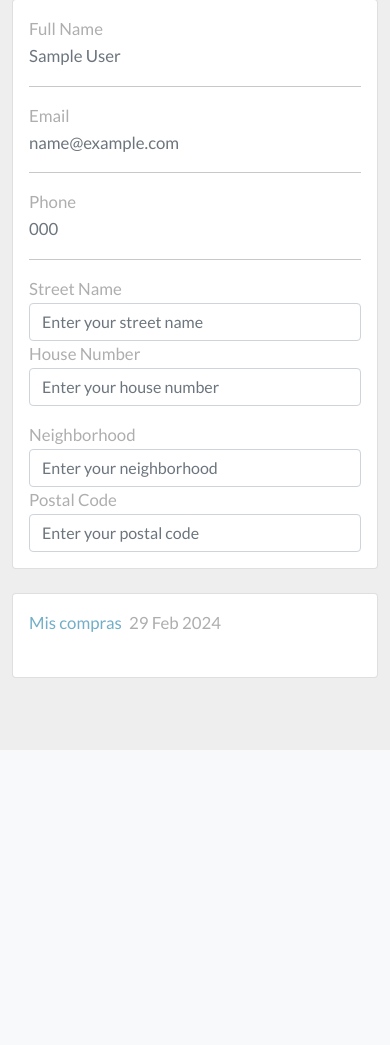
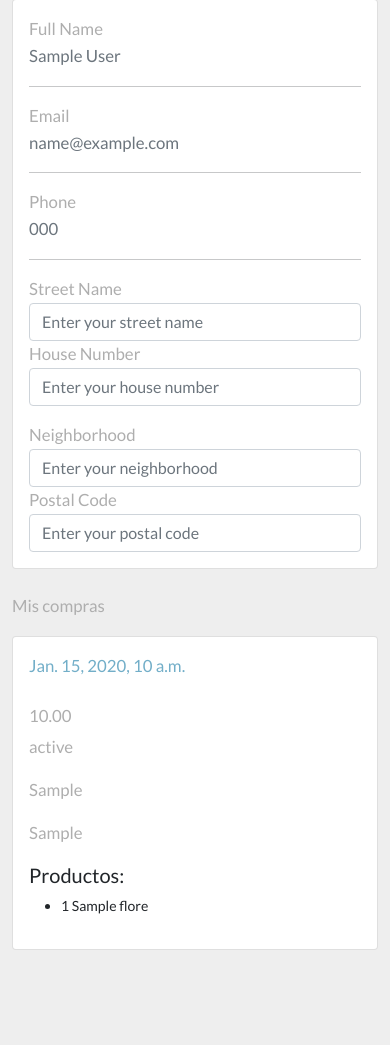
Before and after one commit to F3lixI/proyectoTopicos, a Django app: page /profile in a window 390 px wide. Shown: the part 362-1407 px from the top of the page. Before the commit the page ends 1040 px from the top, so only its background shows below. Run offline with Django 3.2, Linux system fonts and the light colour scheme; a user stored in the database is signed in; tables that the repository leaves empty hold one stand-in row (values such as "Sample post"); some libraries are stand-ins or nearby versions.

Commit message:
detalles

```diff
--- a/todo/models.py
+++ b/todo/models.py
@@ -77,15 +77,12 @@ class Orden(models.Model):
     estado = models.CharField(max_length=50)
 
     def __str__(self):
-        return str(self.id)
+        return str(self.id) + " " + str(self.cliente) + " " + str(self.fecha) + " " + str(self.total) + " " + str(self.estado)
 
 class DetalleOrden(models.Model):
     id = models.AutoField(primary_key=True)
     productos = models.ManyToManyField(Flores)
     id_orden  = models.ForeignKey(Orden, on_delete=models.CASCADE, null=True, blank=True)
-    #cliente = models.ForeignKey(Clientes, on_delete=models.CASCADE)
-    #total = models.DecimalField(max_digits=10, decimal_places=2)
-    #direccion = models.ForeignKey(Direccion, on_delete=models.CASCADE)
     calle = models.CharField(max_length=50, null=True, blank=True)
     numero = models.IntegerField(null=True, blank=True)
     colonia = models.CharField(max_length=50, null=True, blank=True)
--- a/todo/templates/profile.html
+++ b/todo/templates/profile.html
@@ -351,49 +351,52 @@
 
                 </div>
               </div>
+              <p>Mis compras</p>
+
+              {% for orden in ordenes %}
               <div class="row">
-                <div class="col-md-6">
-                  <div class="card mb-4 mb-md-0">
-                    <div class="card-body">
-                      <p class="mb-4"><span class="text-primary font-italic me-1">Mis compras</span> 29 Feb 2024
-                      </p>
-
-                      <div>
-
-                        <p>{{ ordenes.fecha }}</p>
+                  <div class="col-md-12">
+                      <div class="card mb-4 mb-md-0">
+                          <div class="card-body">
+                              <div class="row">
+                                  <div class="col-md-6">
+                                      <p class="mb-4"><span class="text-primary font-italic me-1">{{ orden.fecha }}</span></p>
+                                      <p class="mb-1">{{ orden.total }}</p>
+                                      <p>{{ orden.estado }}</p>
+                                      {% for detalle in detalles %}
+                                      {% if detalle.id_orden_id == orden.id %}
+                                      <p>{{ detalle.metodoPago }}</p>
+                                      <p>{{ detalle.calle }}</p>
+                                      {% endif %}
+                                      {% endfor %}
+                                  </div>
+                                  <div class="col-md-6">
+                                      <h5>Productos:</h5>
+                                      <ul>
+                                        {% for nombre_flor, cantidad in cantidadFlores %}
+                                        {% for detalle in detalles %}
+                                            {% if detalle.id_orden_id == orden.id %}
+                                                {% for flor in detalle.productos.all %}
+                                                    {% if flor.name == nombre_flor %}
+                                                        <li>{{ cantidad }} {{ nombre_flor }}</li>
+                                                    {% endif %}
+                                                {% endfor %}
+                                            {% endif %}
+                                        {% endfor %}
+                                    {% endfor %}
+                                      </ul>
+                                  </div>
+                              </div>
+                          </div>
                       </div>
+                  </div>
+              </div>
+              <br>
+              {% endfor %}
 
 
-                      <!-- <p class="mb-1" style="font-size: .77rem;">Web Design</p>
-                      <div class="progress rounded" style="height: 5px;">
-                        <div class="progress-bar" role="progressbar" style="width: 80%" aria-valuenow="80"
-                          aria-valuemin="0" aria-valuemax="100"></div>
-                      </div>
-                      <p class="mt-4 mb-1" style="font-size: .77rem;">Website Markup</p>
-                      <div class="progress rounded" style="height: 5px;">
-                        <div class="progress-bar" role="progressbar" style="width: 72%" aria-valuenow="72"
-                          aria-valuemin="0" aria-valuemax="100"></div>
-                      </div>
-                      <p class="mt-4 mb-1" style="font-size: .77rem;">One Page</p>
-                      <div class="progress rounded" style="height: 5px;">
-                        <div class="progress-bar" role="progressbar" style="width: 89%" aria-valuenow="89"
-                          aria-valuemin="0" aria-valuemax="100"></div>
-                      </div>
-                      <p class="mt-4 mb-1" style="font-size: .77rem;">Mobile Template</p>
-                      <div class="progress rounded" style="height: 5px;">
-                        <div class="progress-bar" role="progressbar" style="width: 55%" aria-valuenow="55"
-                          aria-valuemin="0" aria-valuemax="100"></div>
-                      </div>
-                      <p class="mt-4 mb-1" style="font-size: .77rem;">Backend API</p>
-                      <div class="progress rounded mb-2" style="height: 5px;">
-                        <div class="progress-bar" role="progressbar" style="width: 66%" aria-valuenow="66"
-                          aria-valuemin="0" aria-valuemax="100"></div>
-                      </div> -->
-                    </div>
-                  </div>
-                </div>
 
-              </div>
+
             </div>
           </div>
         </div>
--- a/todo/views.py
+++ b/todo/views.py
@@ -342,21 +342,36 @@ def checkout(request):
 def profile(request):
 
     user_id = request.user.id
-
     cliente = Clientes.objects.get(id=user_id)
-
     user = request.user
 
     domicilioform = DomicilioForm()
 
-    #consulta orden asociado al usuario
-    ordenes = Orden.objects.filter(id=user_id)
+    #consulta las ordenes del cliente
+    ordenes = Orden.objects.filter(cliente_id=user_id)
 
-    #consulta el id de las ordenes
-    ordenes_id = Orden.objects.filter(id=user_id).values('id')
+    #guarda los id de las ordenes para consultar los detalles de cada orden
+    ids = [orden.id for orden in ordenes]
 
-    #luego consulta los detalles de las ordenes
-    detalle_orden = DetalleOrden.objects.filter(id_orden=1)
+    #consulta los detalles de las ordenes
+    detalles = DetalleOrden.objects.filter(id_orden_id__in=ids)
+
+    #flores = []
+
+    flores = []
+
+    for detalle in detalles:
+        for flor in detalle.productos.all():
+            flores.append(flor.name)
+
+    cantidadFlores = {}
+
+    for flor in flores:
+        cantidadFlores[flor] = cantidadFlores.get(flor, 0) + 1
+
+    print('helllllo',cantidadFlores)
+
+    cantidadFlores = [(flor, cantidad) for flor, cantidad in cantidadFlores.items()]
 
 
     context = {
@@ -364,10 +379,10 @@ def profile(request):
         'cliente': cliente,
         'domicilioform': domicilioform,
         'ordenes': ordenes,
-        'detalle_orden': detalle_orden,
+        'detalles': detalles,
+        #'flores' : flores,
+        'cantidadFlores': cantidadFlores
     }
 
-    #imprime el diccionario ordenes
-    print(str(detalle_orden))
 
     return render(request, 'profile.html', context)
```
